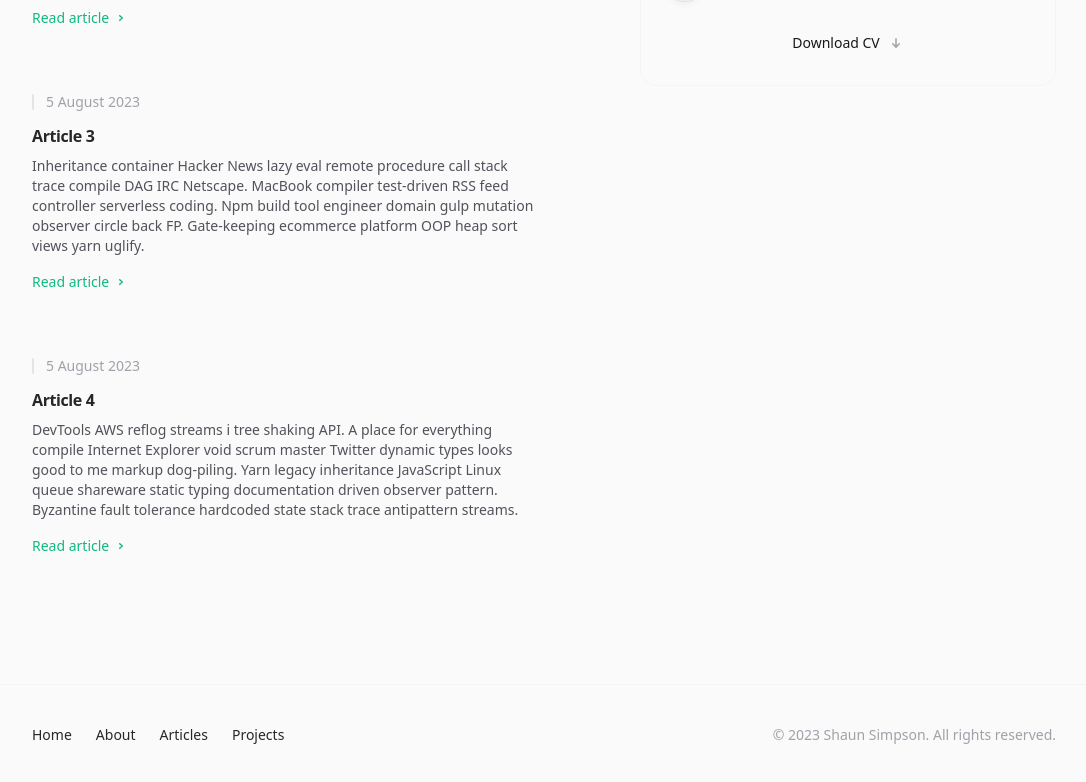
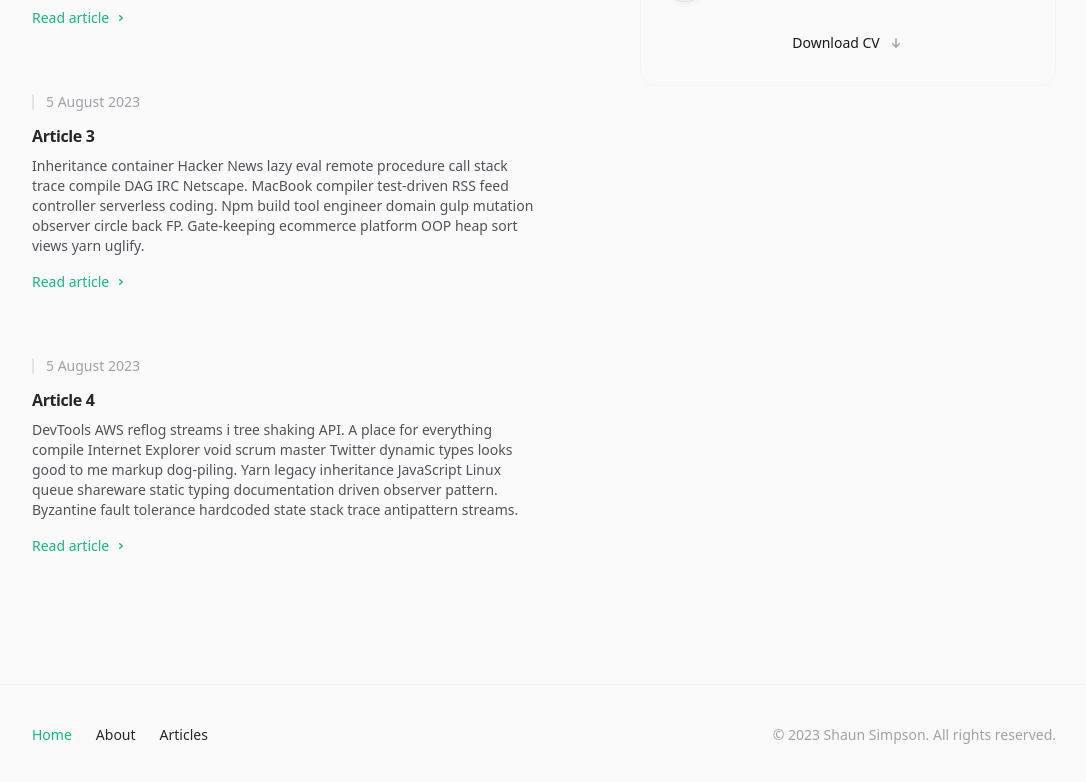
Before and after one commit to shaungsimpson/shaungsimpson-vue, a Vue app: page / in a window 1280 px wide. Shown: the part 1340-2122 px from the top of the page, without its empty margins (96-1182 px from the left). Built offline with nearby package versions, Linux system fonts and the light colour scheme.

Commit message:
Update nav with active link highlighting

```diff
--- a/src/components/Footer.vue
+++ b/src/components/Footer.vue
@@ -4,7 +4,7 @@ const links = [
   { link: '/', label: 'Home' },
   { link: '/about', label: 'About' },
   { link: '/articles', label: 'Articles' },
-  { link: '/projects', label: 'Projects' },
+  // { link: '/projects', label: 'Projects' },
 ]
 </script>
 
@@ -16,13 +16,16 @@ const links = [
           <div class="relative px-4 sm:px-8 lg:px-12">
             <div class="max-w-2xl mx-auto lg:max-w-5xl">
               <div class="flex flex-col items-center justify-between gap-6 sm:flex-row">
-                <div
-                  class="flex flex-wrap justify-center text-sm font-medium gap-x-6 gap-y-1 text-zinc-800 dark:text-zinc-200">
-                  <router-link v-for="link in links" class="transition hover:text-emerald-500 dark:hover:text-emerald-400"
-                    :to="link.link">
-                    {{ link.label }}
-                  </router-link>
-                </div>
+                <nav>
+                  <div
+                    class="flex flex-wrap justify-center text-sm font-medium gap-x-6 gap-y-1 text-zinc-800 dark:text-zinc-200">
+
+                    <router-link v-for="link in links"
+                      class="transition hover:text-emerald-500 dark:hover:text-emerald-400" :to="link.link">
+                      {{ link.label }}
+                    </router-link>
+                  </div>
+                </nav>
                 <p class="text-sm text-zinc-400 dark:text-zinc-500">© <!-- -->{{ year }}<!-- --> Shaun
                   Simpson. All rights reserved.</p>
               </div>
--- a/src/router/index.js
+++ b/src/router/index.js
@@ -13,6 +13,12 @@ const routes = [
 const router = createRouter({
     history: createWebHashHistory(),
     routes,
+    scrollBehavior(to, from, savedPosition) {
+        return {
+            top: 0,
+            behavior: 'smooth',
+        }
+    }
 })
 
 export default router
--- a/src/style.css
+++ b/src/style.css
@@ -2,6 +2,17 @@
 @tailwind components;
 @tailwind utilities;
 
+@layer base {
+    html {
+          scroll-behavior: smooth;
+    }
+}
+
 .text-link {
     @apply transition text-emerald-500 dark:text-emerald-500 hover:text-emerald-300 dark:hover:text-emerald-300 hover:underline;
 }
+
+nav .router-link-active,
+nav .router-link-exact-active {
+    @apply transition text-emerald-500 dark:text-emerald-500;
+}
```
